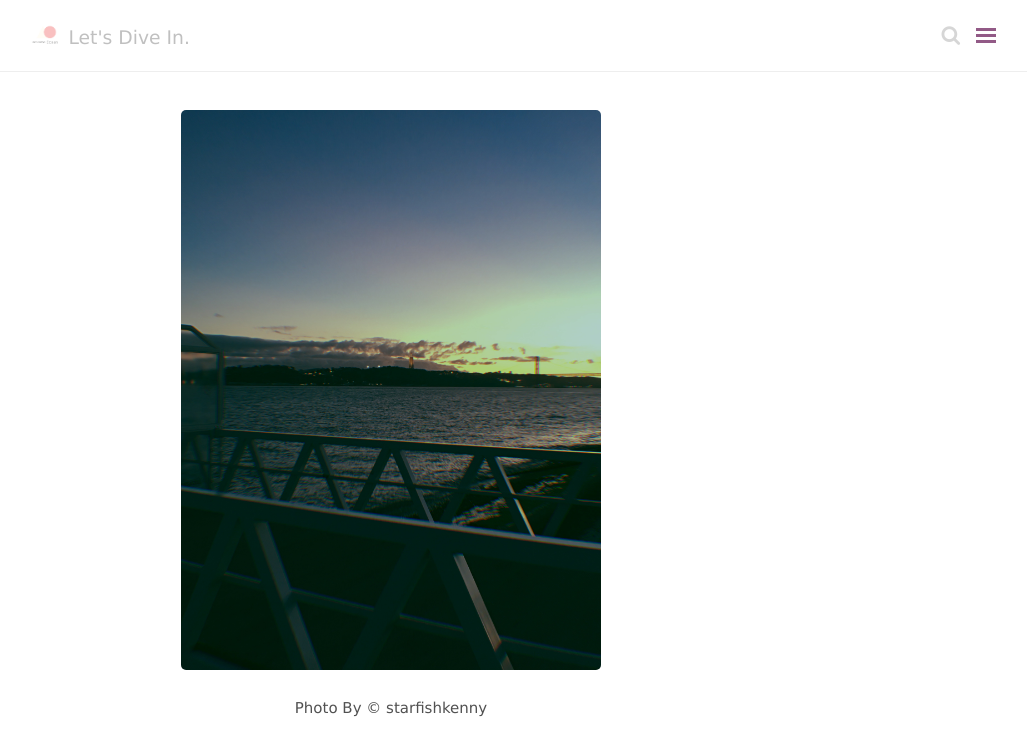
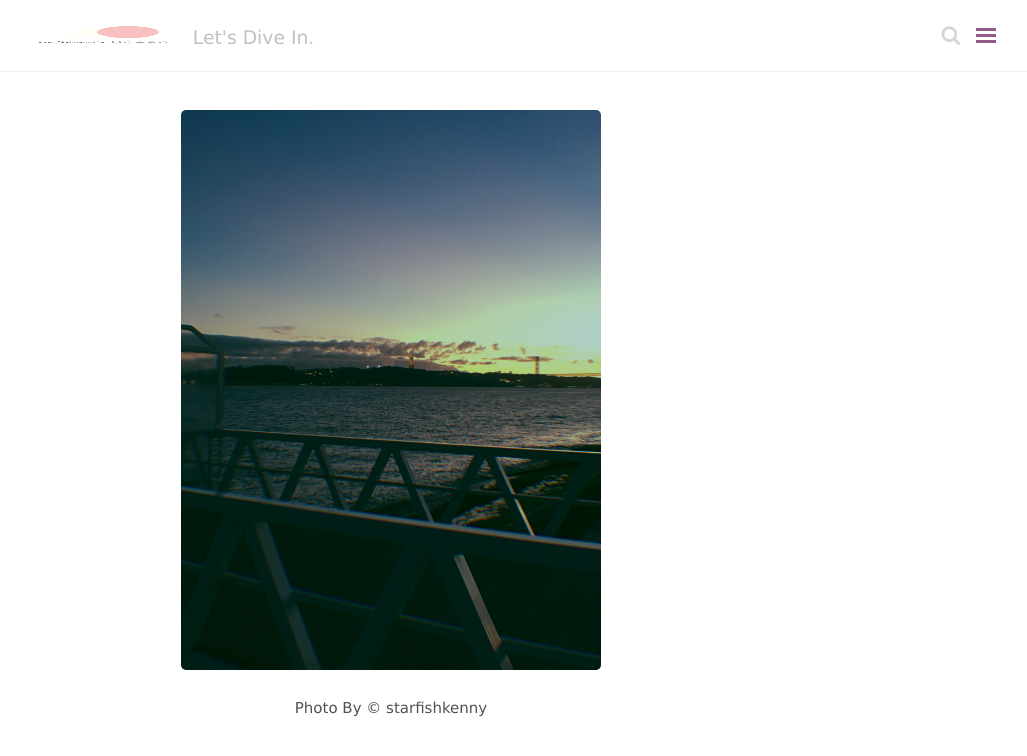
Before and after one commit to starfishkenny/starfishkenny.github.io, a Jekyll site: the page built from index.html, in a window 1280 px wide. Shown: the top 756 px of the page, without its empty margins (249-1276 px from the left). Built offline with Jekyll 4.4.1, drawn with Linux system fonts in a browser that asks for light colours; nearby versions of some CDN libraries; comment, search, counter and statistics services are not loaded.

Commit message:
updated default.html

```diff
--- a/_layouts/default.html
+++ b/_layouts/default.html
@@ -17,7 +17,7 @@
         <div class="container">
           <h3 class="masthead-title">
             <a href="/" title="Home" title="starfishkenny's Ocean">
-              <img class="masthead-logo" src="/public/logo.png" width="154.34" height="30">
+              <img class="masthead-logo" src="/public/logo.png">
             </a>
             <small>Let's Dive In.</small>
           </h3>
--- a/_scss/component/_masthead.scss
+++ b/_scss/component/_masthead.scss
@@ -37,7 +37,7 @@
   }
   .masthead-logo {
     height: 30px;
-    width: auto;
+    width: 154.34px;
     vertical-align: text-bottom;
     display: inline;
     padding: 0;
```
